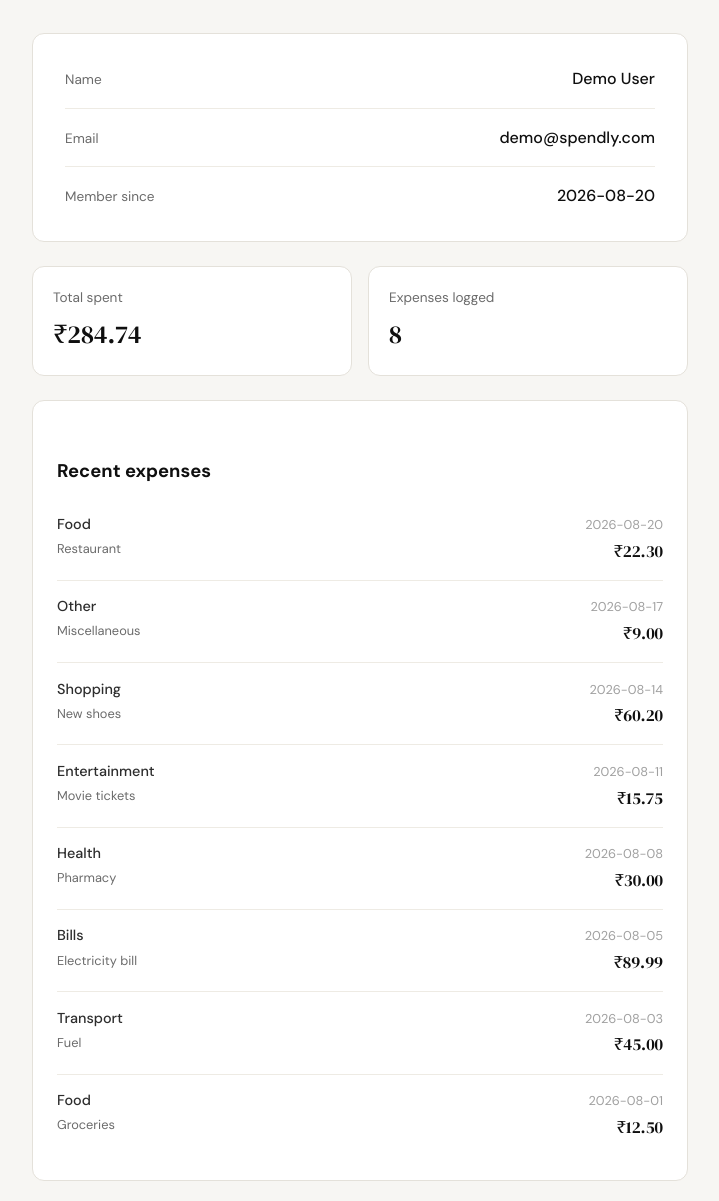
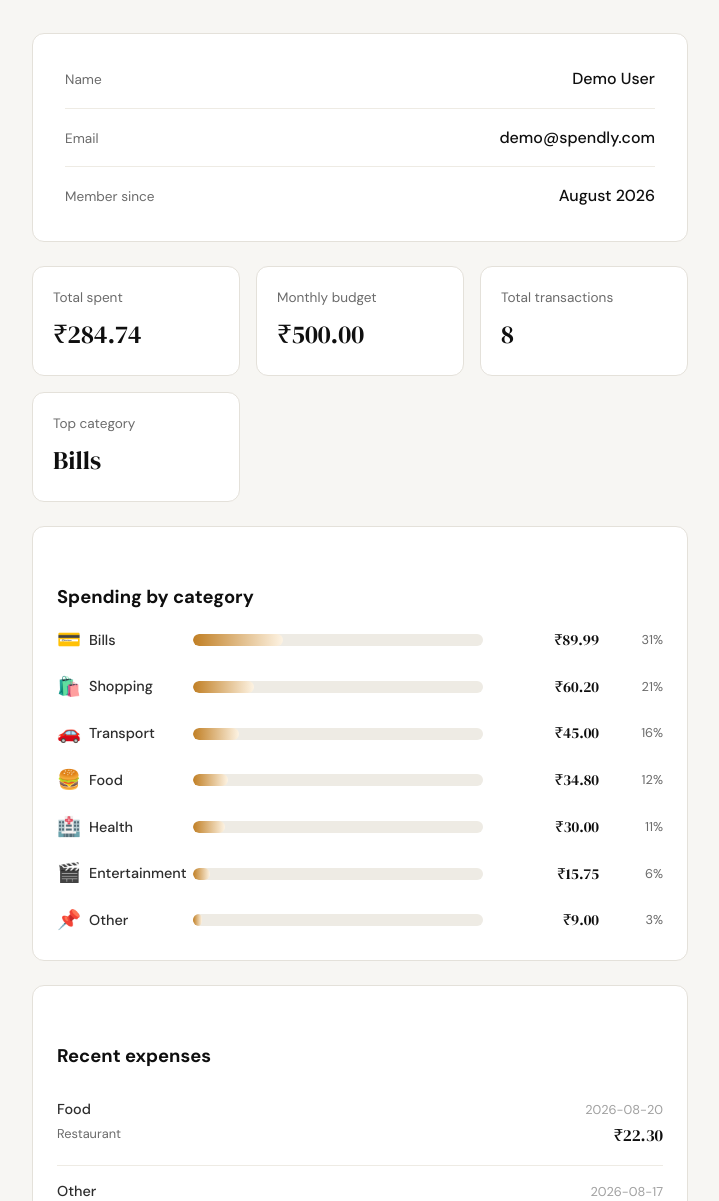
Before and after one commit to hariom127/expense-tracker, a Flask app: page /profile in a window 1280 px wide. Shown: the part 193-1394 px from the top of the page, without its empty margins (280-999 px from the left). Run offline with Flask 3, Linux system fonts and the light colour scheme; the visitor is signed in with stand-in values (Sample User, id 1); data comes from the database, SQL or seed files in the repository.

Commit message:
Implement Step 5 — Wire profile page to real data
Move the profile page's SQL out of app.py into a dedicated
database/queries.py helper module, and extend the page with the
stats it was missing.

- Add database/queries.py with get_user_by_id, get_summary_stats,
  get_recent_transactions and get_category_breakdown; each helper
  opens and closes its own connection, no Flask imports.
- Rework /profile to use those helpers, redirect to login when the
  session points at a missing user, and pass budget, top category
  and category breakdown to the template.
- Add a monthly-budget config value and surface it alongside the
  existing totals.
- Add a "Spending by category" bar chart to profile.html with
  matching CSS.
- Add tests/test_backend_connection.py covering the query helpers
  and the /profile route (15 tests, all passing).
- Add the Step 4/5 specs and the web-design skill.

Co-Authored-By: Claude Opus 5 <noreply@anthropic.com>

```diff
--- a/app.py
+++ b/app.py
@@ -4,11 +4,18 @@ from flask import Flask, render_template, request, redirect, url_for, session
 from werkzeug.security import generate_password_hash, check_password_hash
 
 from database.db import get_db, init_db, seed_db
+from database.queries import (
+    get_category_breakdown,
+    get_recent_transactions,
+    get_summary_stats,
+    get_user_by_id,
+)
 
 app = Flask(__name__)
 app.secret_key = "dev-secret-key-change-in-production"
 app.config["SESSION_COOKIE_HTTPONLY"] = True
 app.config["SESSION_COOKIE_SAMESITE"] = "Lax"
+app.config["DEFAULT_MONTHLY_BUDGET"] = 500.00
 
 with app.app_context():
     init_db()
@@ -159,33 +166,22 @@ def profile():
     if user_id is None:
         return redirect(url_for("login"))
 
-    conn = get_db()
-    try:
-        user = conn.execute(
-            "SELECT id, name, email, created_at FROM users WHERE id = ?",
-            (user_id,),
-        ).fetchone()
+    user = get_user_by_id(user_id)
+    if user is None:
+        session.clear()
+        return redirect(url_for("login"))
 
-        summary = conn.execute(
-            "SELECT COALESCE(SUM(amount), 0) AS total, COUNT(*) AS count "
-            "FROM expenses WHERE user_id = ?",
-            (user_id,),
-        ).fetchone()
-
-        recent_expenses = conn.execute(
-            "SELECT amount, category, date, description FROM expenses "
-            "WHERE user_id = ? ORDER BY date DESC, id DESC LIMIT 10",
-            (user_id,),
-        ).fetchall()
-    finally:
-        conn.close()
+    stats = get_summary_stats(user_id)
 
     return render_template(
         "profile.html",
         user=user,
-        total_spent=summary["total"],
-        expense_count=summary["count"],
-        recent_expenses=recent_expenses,
+        budget=app.config["DEFAULT_MONTHLY_BUDGET"],
+        total_spent=stats["total_spent"],
+        expense_count=stats["transaction_count"],
+        top_category=stats["top_category"],
+        recent_expenses=get_recent_transactions(user_id),
+        category_breakdown=get_category_breakdown(user_id),
     )
 
 
--- /dev/null
+++ b/database/queries.py
@@ -0,0 +1,126 @@
+# Query helpers for the profile page.
+# Pure data access — no Flask imports. Each helper opens its own connection
+# via get_db() and closes it before returning.
+
+from datetime import datetime
+
+from database.db import get_db
+
+NO_CATEGORY = "—"
+
+
+def _format_member_since(created_at):
+    """Turn a stored created_at value into 'Month YYYY' (e.g. 'January 2026')."""
+    if not created_at:
+        return ""
+    raw = str(created_at)
+    for value, fmt in ((raw, "%Y-%m-%d %H:%M:%S"), (raw[:10], "%Y-%m-%d")):
+        try:
+            return datetime.strptime(value, fmt).strftime("%B %Y")
+        except ValueError:
+            continue
+    return raw
+
+
+def get_user_by_id(user_id):
+    """Return the user's display details, or None when no such user exists."""
+    conn = get_db()
+    try:
+        row = conn.execute(
+            "SELECT name, email, created_at FROM users WHERE id = ?",
+            (user_id,),
+        ).fetchone()
+    finally:
+        conn.close()
+
+    if row is None:
+        return None
+
+    return {
+        "name": row["name"],
+        "email": row["email"],
+        "member_since": _format_member_since(row["created_at"]),
+    }
+
+
+def get_summary_stats(user_id):
+    """Return total spent, transaction count and the highest-spending category."""
+    conn = get_db()
+    try:
+        totals = conn.execute(
+            "SELECT COALESCE(SUM(amount), 0) AS total, COUNT(*) AS count "
+            "FROM expenses WHERE user_id = ?",
+            (user_id,),
+        ).fetchone()
+
+        top = conn.execute(
+            "SELECT category, SUM(amount) AS total FROM expenses "
+            "WHERE user_id = ? GROUP BY category ORDER BY total DESC LIMIT 1",
+            (user_id,),
+        ).fetchone()
+    finally:
+        conn.close()
+
+    return {
+        "total_spent": totals["total"],
+        "transaction_count": totals["count"],
+        "top_category": top["category"] if top else NO_CATEGORY,
+    }
+
+
+def get_recent_transactions(user_id, limit=10):
+    """Return the user's most recent expenses, newest first."""
+    conn = get_db()
+    try:
+        rows = conn.execute(
+            "SELECT date, description, category, amount FROM expenses "
+            "WHERE user_id = ? ORDER BY date DESC, id DESC LIMIT ?",
+            (user_id, limit),
+        ).fetchall()
+    finally:
+        conn.close()
+
+    return [
+        {
+            "date": row["date"],
+            "description": row["description"],
+            "category": row["category"],
+            "amount": row["amount"],
+        }
+        for row in rows
+    ]
+
+
+def get_category_breakdown(user_id):
+    """Return spending per category, largest first, with integer percentages.
+
+    Percentages are rounded to the nearest integer; the largest category
+    absorbs any rounding remainder so the values always sum to 100.
+    """
+    conn = get_db()
+    try:
+        rows = conn.execute(
+            "SELECT category, SUM(amount) AS total FROM expenses "
+            "WHERE user_id = ? GROUP BY category ORDER BY total DESC",
+            (user_id,),
+        ).fetchall()
+    finally:
+        conn.close()
+
+    if not rows:
+        return []
+
+    total_spent = sum(row["total"] for row in rows)
+    breakdown = [
+        {
+            "name": row["category"],
+            "amount": row["total"],
+            "pct": int(round(row["total"] / total_spent * 100)) if total_spent else 0,
+        }
+        for row in rows
+    ]
+
+    if total_spent:
+        breakdown[0]["pct"] += 100 - sum(item["pct"] for item in breakdown)
+
+    return breakdown
--- a/static/css/style.css
+++ b/static/css/style.css
@@ -607,7 +607,7 @@ a { color: inherit; text-decoration: none; }
 
 .profile-stats {
     display: grid;
-    grid-template-columns: repeat(2, 1fr);
+    grid-template-columns: repeat(auto-fit, minmax(200px, 1fr));
     gap: 1rem;
     margin-bottom: 1.5rem;
 }
@@ -631,6 +631,7 @@ a { color: inherit; text-decoration: none; }
     font-family: var(--font-display);
     font-size: 1.6rem;
     color: var(--ink);
+    overflow-wrap: anywhere;
 }
 
 .expense-list {
@@ -702,6 +703,85 @@ a { color: inherit; text-decoration: none; }
 }
 
 /* ------------------------------------------------------------------ */
+/* Spending Chart                                                      */
+/* ------------------------------------------------------------------ */
+
+.spending-chart {
+    background: var(--paper-card);
+    border: 1px solid var(--border);
+    border-radius: var(--radius-md);
+    padding: 1.5rem;
+    margin-bottom: 1.5rem;
+}
+
+.spending-chart-title {
+    font-size: 1.15rem;
+    color: var(--ink);
+    margin-bottom: 1.25rem;
+}
+
+.chart-bars {
+    display: flex;
+    flex-direction: column;
+    gap: 1rem;
+}
+
+.chart-row {
+    display: grid;
+    grid-template-columns: 120px 1fr 100px 48px;
+    align-items: center;
+    gap: 1rem;
+}
+
+.chart-label {
+    display: flex;
+    align-items: center;
+    gap: 0.5rem;
+}
+
+.category-icon {
+    font-size: 1.2rem;
+    flex-shrink: 0;
+}
+
+.category-name {
+    font-size: 0.9rem;
+    font-weight: 500;
+    color: var(--ink-soft);
+    white-space: nowrap;
+}
+
+.chart-track {
+    height: 12px;
+    background: var(--border-soft);
+    border-radius: 999px;
+    overflow: hidden;
+    position: relative;
+}
+
+.chart-bar {
+    height: 100%;
+    background: linear-gradient(90deg, var(--accent-2), var(--accent-2-light));
+    border-radius: 999px;
+    transition: width 0.4s ease;
+    min-height: 12px;
+}
+
+.chart-value {
+    font-family: var(--font-display);
+    font-size: 0.95rem;
+    font-weight: 500;
+    color: var(--ink);
+    text-align: right;
+}
+
+.chart-pct {
+    font-size: 0.8rem;
+    color: var(--ink-muted);
+    text-align: right;
+}
+
+/* ------------------------------------------------------------------ */
 /* Footer                                                              */
 /* ------------------------------------------------------------------ */
 
@@ -755,7 +835,7 @@ a { color: inherit; text-decoration: none; }
 @media (max-width: 900px) {
     .hero-subtitle { max-width: 100%; }
     .mock-stats { grid-template-columns: 1fr; }
-    .profile-stats { grid-template-columns: 1fr; }
+    .chart-row { grid-template-columns: 100px 1fr 90px 42px; gap: 0.75rem; }
 
     .features-inner { grid-template-columns: 1fr; }
 }
@@ -767,6 +847,11 @@ a { color: inherit; text-decoration: none; }
     .hero-actions .btn-primary { width: 100%; text-align: center; }
     .mock-bar-row { grid-template-columns: 64px 1fr; gap: 0.6rem; }
     .profile-field { flex-direction: column; align-items: flex-start; gap: 0.25rem; }
+    .profile-stats { grid-template-columns: 1fr; }
+    .chart-row { grid-template-columns: 80px 1fr 75px 38px; gap: 0.5rem; }
+    .category-name { font-size: 0.85rem; }
+    .chart-value { font-size: 0.85rem; }
+    .chart-pct { font-size: 0.75rem; }
     .expense-row { flex-direction: column; align-items: flex-start; gap: 0.35rem; }
     .expense-row-meta { align-items: flex-start; }
 }
--- a/templates/profile.html
+++ b/templates/profile.html
@@ -22,7 +22,7 @@
         </div>
         <div class="profile-field">
             <span class="profile-field-label">Member since</span>
-            <span class="profile-field-value">{{ user['created_at'][:10] }}</span>
+            <span class="profile-field-value">{{ user['member_since'] }}</span>
         </div>
     </div>
 
@@ -32,10 +32,48 @@
             <span class="profile-stat-value">₹{{ "%.2f"|format(total_spent) }}</span>
         </div>
         <div class="profile-stat">
-            <span class="profile-stat-label">Expenses logged</span>
+            <span class="profile-stat-label">Monthly budget</span>
+            <span class="profile-stat-value">₹{{ "%.2f"|format(budget) }}</span>
+        </div>
+        <div class="profile-stat">
+            <span class="profile-stat-label">Total transactions</span>
             <span class="profile-stat-value">{{ expense_count }}</span>
         </div>
+        <div class="profile-stat">
+            <span class="profile-stat-label">Top category</span>
+            <span class="profile-stat-value">{{ top_category }}</span>
+        </div>
     </div>
+
+    {% if category_breakdown %}
+    <div class="spending-chart">
+        <h2 class="spending-chart-title">Spending by category</h2>
+        <div class="chart-bars">
+            {% set icons = {
+                'Food': '🍔',
+                'Transport': '🚗',
+                'Bills': '💳',
+                'Health': '🏥',
+                'Entertainment': '🎬',
+                'Shopping': '🛍️',
+                'Other': '📌'
+            } %}
+            {% for item in category_breakdown %}
+            <div class="chart-row">
+                <div class="chart-label">
+                    <span class="category-icon">{{ icons.get(item['name'], '•') }}</span>
+                    <span class="category-name">{{ item['name'] }}</span>
+                </div>
+                <div class="chart-track">
+                    <div class="chart-bar" style="width: {{ item['pct'] }}%;"></div>
+                </div>
+                <span class="chart-value">₹{{ "%.2f"|format(item['amount']) }}</span>
+                <span class="chart-pct">{{ item['pct'] }}%</span>
+            </div>
+            {% endfor %}
+        </div>
+    </div>
+    {% endif %}
 
     <div class="expense-list">
         <h2 class="expense-list-title">Recent expenses</h2>
```
Also changed, not shown: tests/test_backend_connection.py (added, +273 -0 lines), .claude/commands/create-spec.md, .claude/skills/web-design/SKILL.md (added), .claude/specs/04-profile-page.md (added), .claude/specs/05-backend-routes-for-profile-page.md (added).
